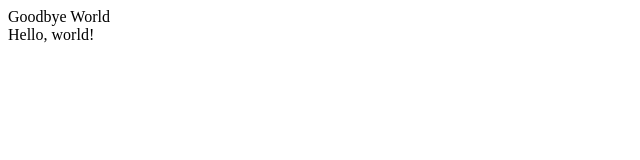
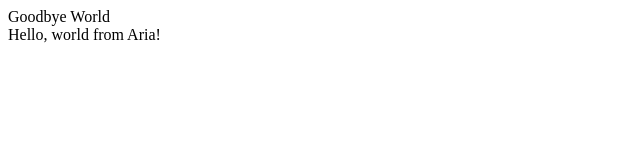
Before and after one commit to ariawbs/conflictTest, a plain HTML site: page index.html in a window 1280 px wide. Shown: the full height of the page, 0-640 px from the left. Drawn offline with Linux system fonts and the light colour scheme.

Commit message:
Changed index from Aria

```diff
--- a/index.html
+++ b/index.html
@@ -2,6 +2,6 @@
   <head></head>
   <body>
     <div>Goodbye World</div>
-    <div>Hello, world!</div>
+    <div>Hello, world from Aria!</div>
   </body>
 </html>
```
